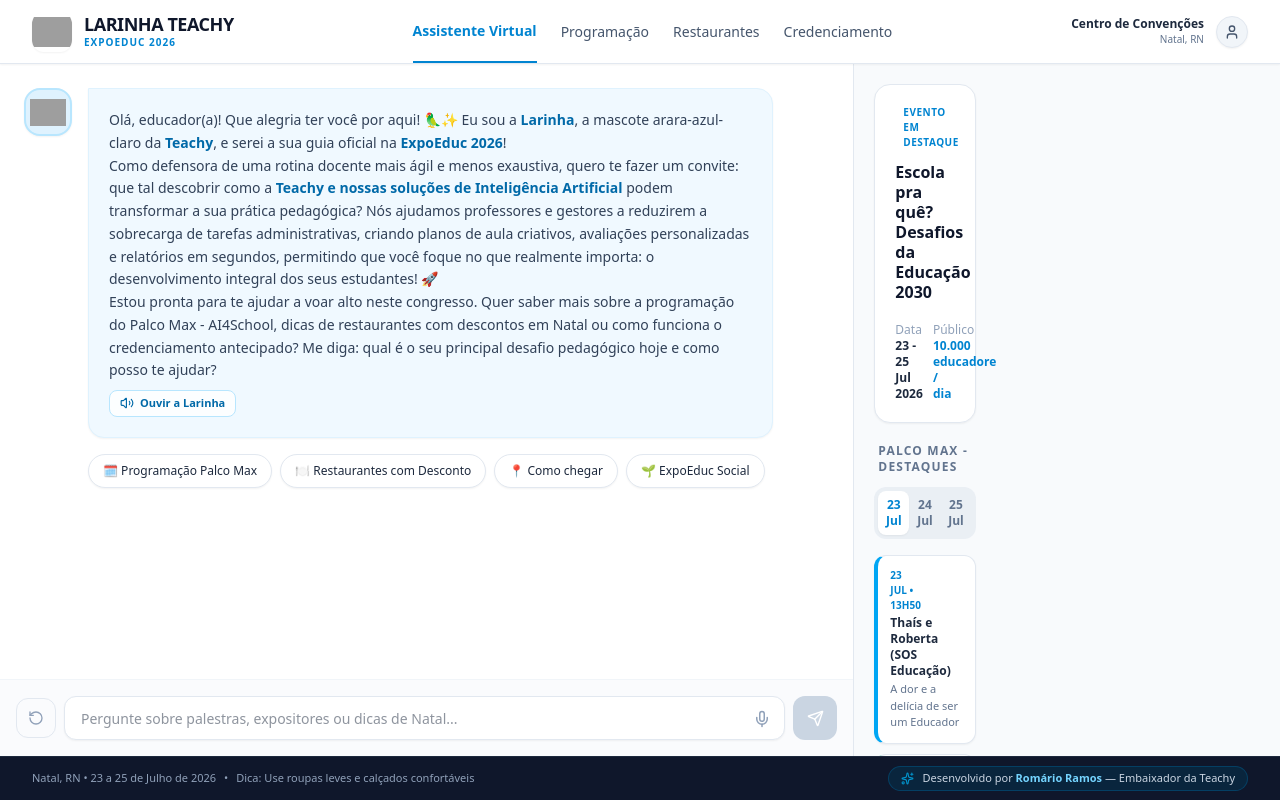
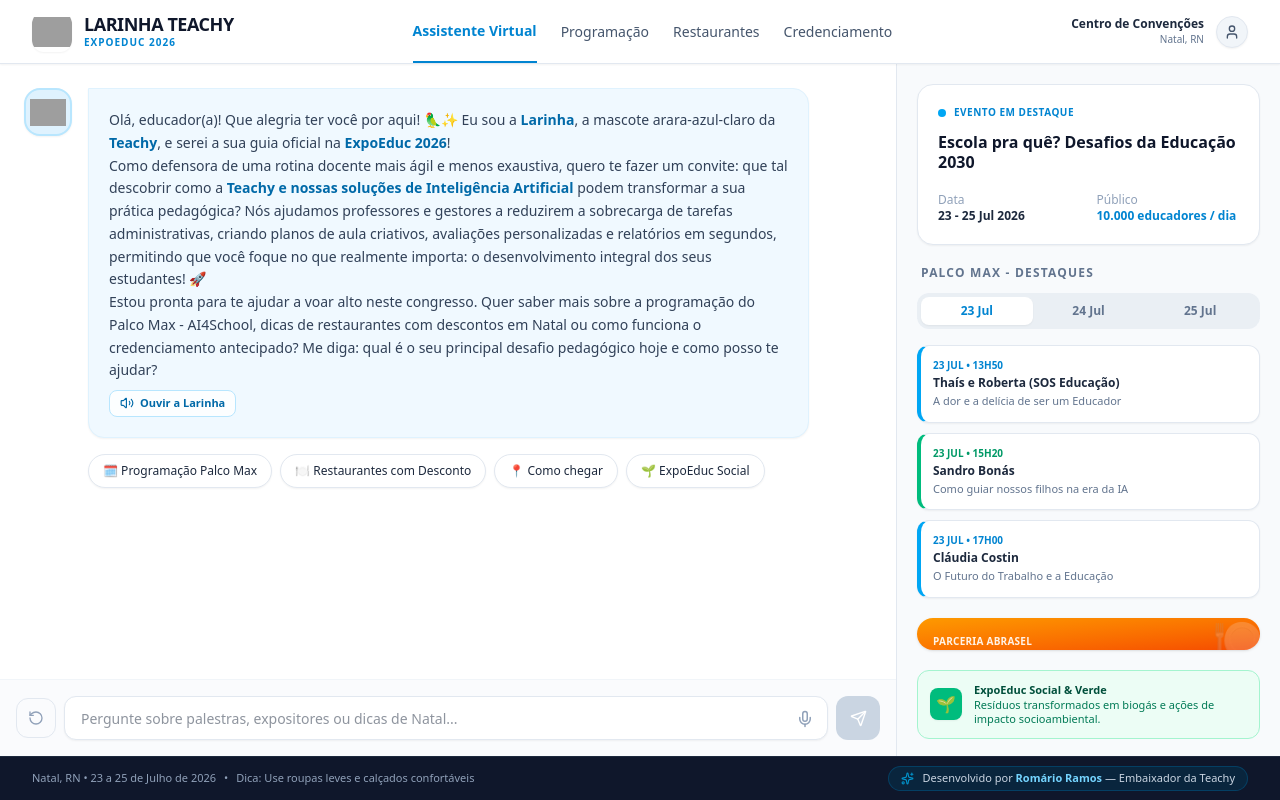
Before and after one commit to romariog3fis-collab/larinha-expoeduc, a React (Vite) app: page / in a window 1280 px wide. Built offline with nearby package versions, Linux system fonts and the light colour scheme; grey boxes are pictures that could not be loaded.

Commit message:
fix(layout): corrige largura e espacamento da sidebar no desktop

```diff
--- a/src/App.tsx
+++ b/src/App.tsx
@@ -151,7 +151,7 @@
       {/* Main Content Area */}
       <div className="flex-1 flex overflow-hidden">
         {/* Chat Area */}
-        <main className="w-full lg:w-2/3 flex flex-col bg-white">
+        <main className="flex-1 flex flex-col bg-white min-w-0">
           <ChatWindow
             messages={messages}
             isLoading={isLoading}
@@ -168,7 +168,7 @@
         </main>
 
         {/* Sidebar (Desktop) */}
-        <div className="hidden lg:flex w-1/3">
+        <div className="hidden lg:flex w-80 xl:w-96 shrink-0">
           <Sidebar
             selectedDate={selectedDate}
             setSelectedDate={setSelectedDate}
--- a/src/components/Sidebar.tsx
+++ b/src/components/Sidebar.tsx
@@ -31,7 +31,7 @@
   onAskAboutEvent
 }) => {
   return (
-    <aside className="w-full lg:w-1/3 bg-slate-50 flex flex-col p-5 gap-5 overflow-y-auto border-l border-slate-200">
+    <aside className="w-full h-full bg-slate-50 flex flex-col p-5 gap-5 overflow-y-auto border-l border-slate-200">
       {/* Event Main Card */}
       <div className="bg-white rounded-2xl border border-slate-200 p-5 shadow-xs space-y-3">
         <div className="flex items-center gap-2 text-sky-600">
```
